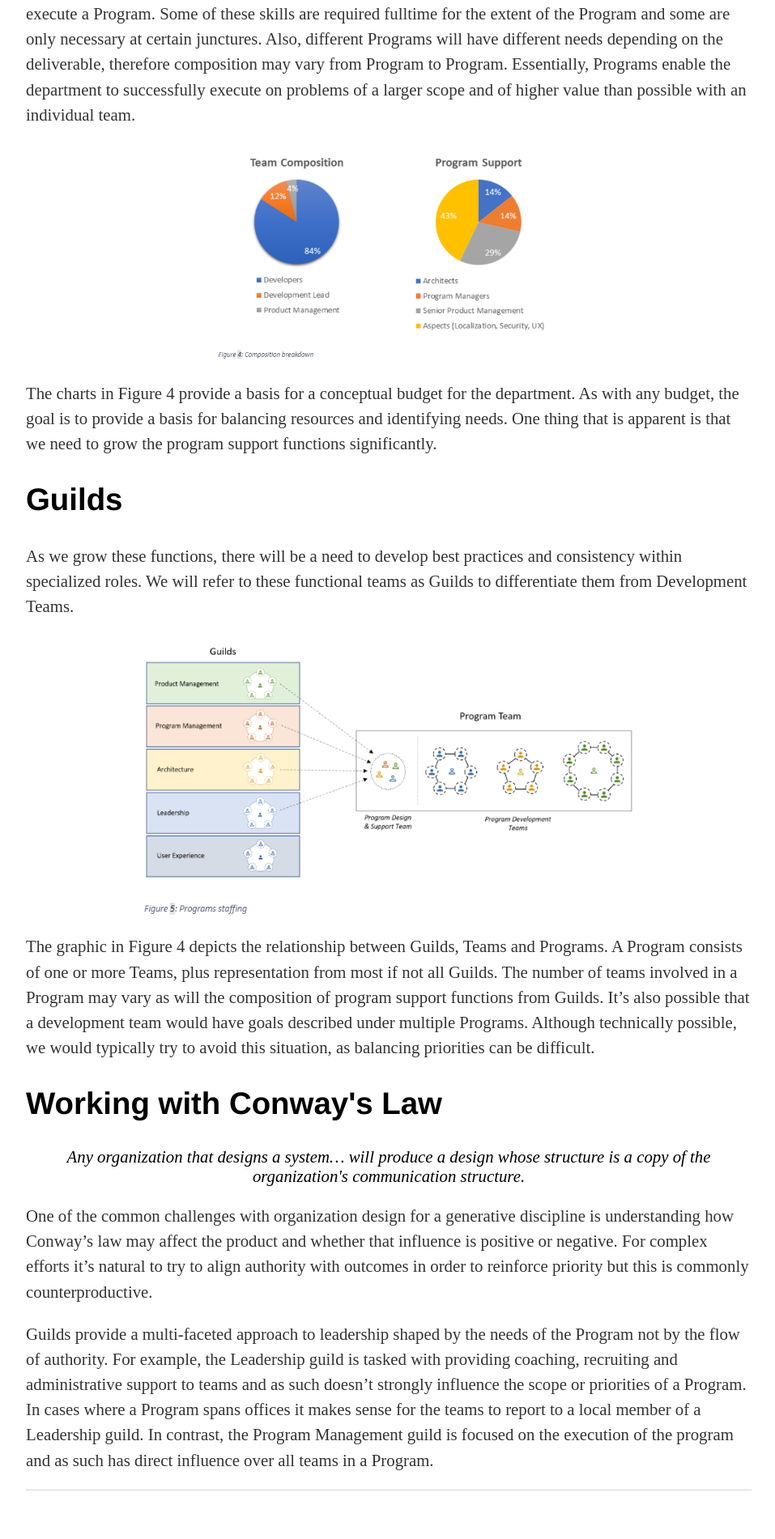
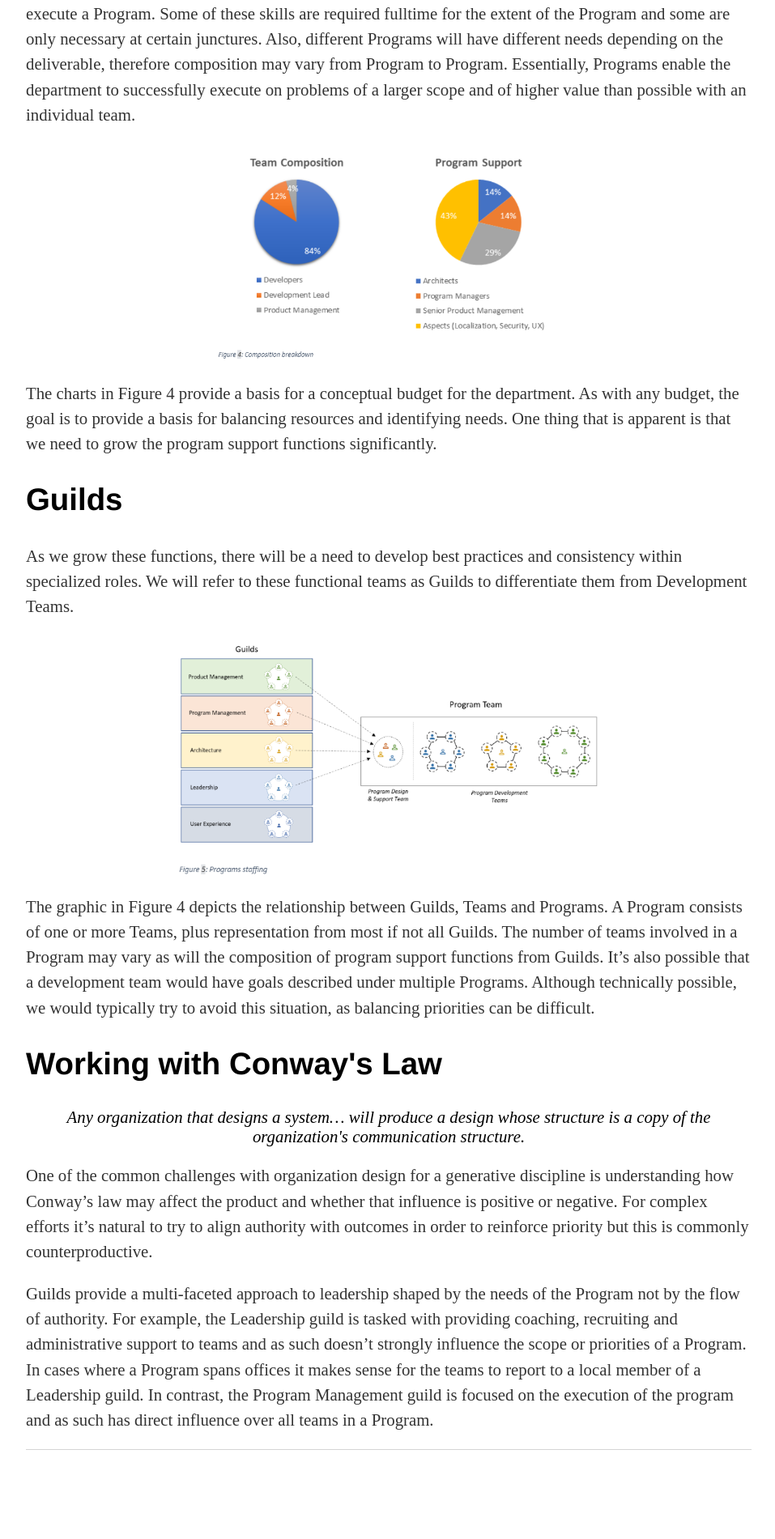
Before and after one commit to OSIEng/osieng.github.io, a Jekyll site: the page built from programs/index.html, in a window 1280 px wide. Shown: the part 3108-5009 px from the top of the page at 81% size, without its empty margins (160-1117 px from the left). Built offline with Jekyll 4.4.1, drawn with Linux system fonts in a browser that asks for light colours; after the commit the page ends 4959 px from its top, so only the background shows below that.

Commit message:
Update index.html

```diff
--- a/programs/index.html
+++ b/programs/index.html
@@ -56,7 +56,7 @@ img {
 <h2>Guilds</h2>
 <p>As we grow these functions, there will be a need to develop best practices and consistency within specialized roles. We will refer to these functional teams as Guilds to differentiate them from Development Teams. </p>
 
-<img src="/images/Program_Figure5.PNG" style="width:70%;">
+<img src="/images/Program_Figure5.PNG" style="width:60%;">
 <p>The graphic in Figure 4 depicts the relationship between Guilds, Teams and Programs. A Program consists of one or more Teams, plus representation from most if not all Guilds. The number of teams involved in a Program may vary as will the composition of program support functions from Guilds. It’s also possible that a development team would have goals described under multiple Programs. Although technically possible, we would typically try to avoid this situation, as balancing priorities can be difficult. </p>
 
 <h2>Working with Conway's Law</h2>
```
